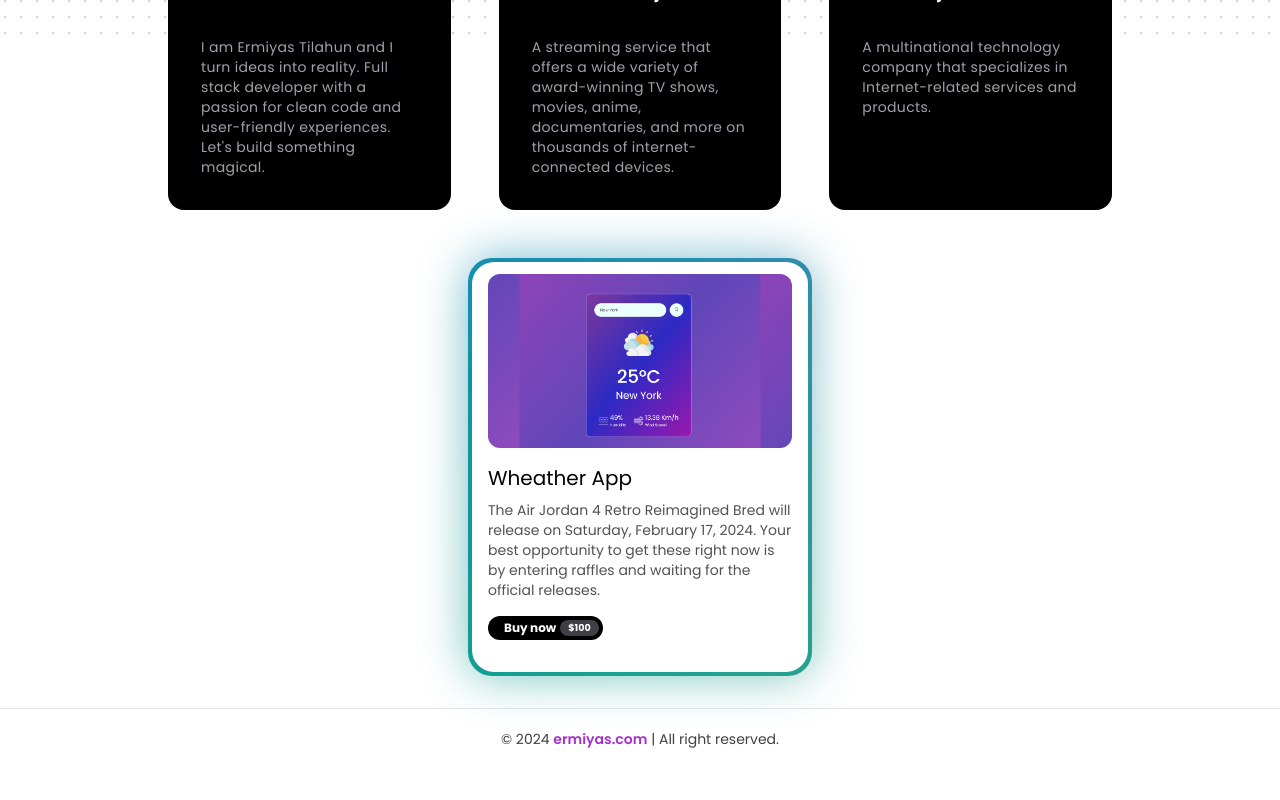
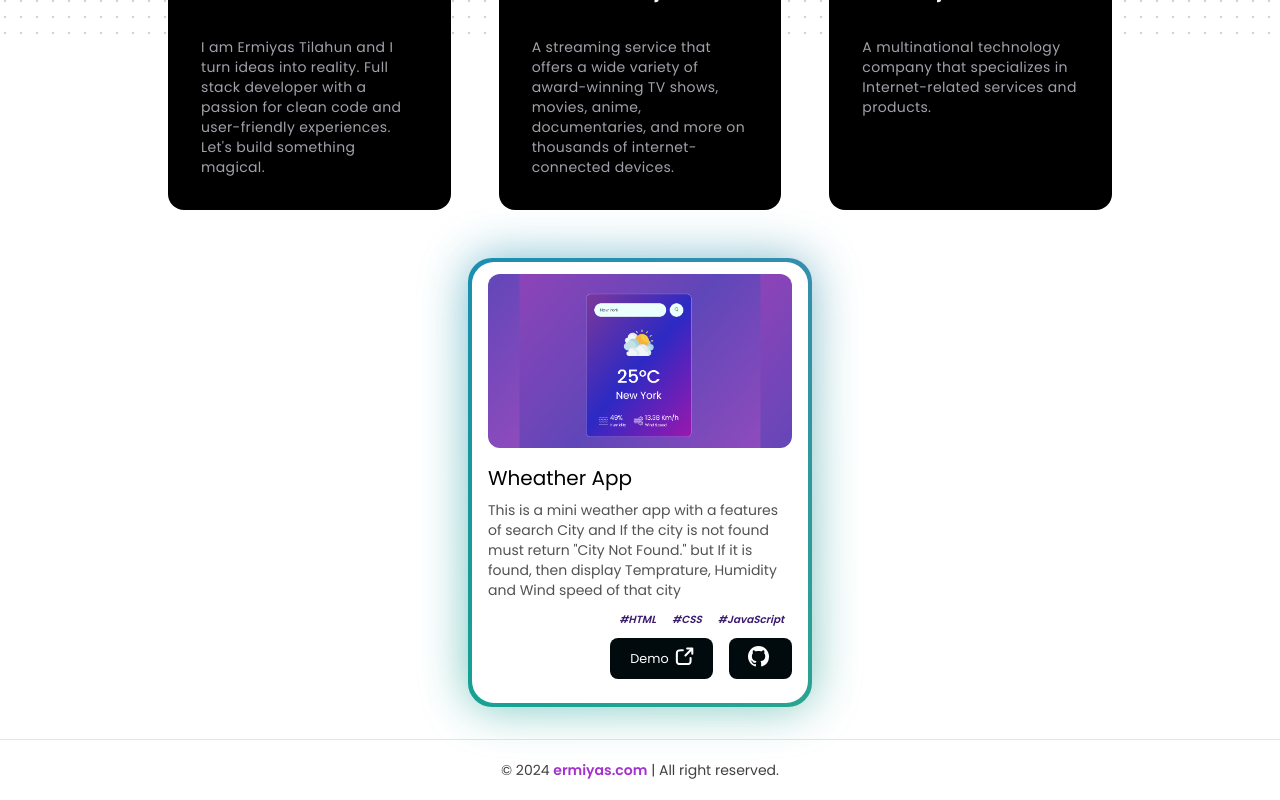
Before and after one commit to Erma-T/frontendprojects, a Next.js app: page / in a window 1280 px wide. Shown: the part 596-1396 px from the top of the page. Before the commit the page ends 1365 px from the top, so only its background shows below. Built offline with nearby package versions, Linux system fonts and the light colour scheme.

Commit message:
card fix

```diff
--- a/src/app/mainsections/projects.module.css
+++ b/src/app/mainsections/projects.module.css
@@ -9,3 +9,14 @@
   .imgclass:hover {
     transform: scale(1.03);
   }
+
+  .icons {
+    gap: 0.5em;
+  }
+  .icons svg {
+    height: 1.2em;
+    width: auto;
+    transition-property: opacity, transform;
+    transition-duration: calc(var(--transition-duration) / 2);
+    transition-delay: 0s;
+  }
--- a/src/app/mainsections/projects.tsx
+++ b/src/app/mainsections/projects.tsx
@@ -12,7 +12,7 @@ const Projects = () =>{
         <div>
             <div className="flex flex-wrap justify-center justify-items-center gap-5">
 
-                <BackgroundGradient className="rounded-[22px] max-w-sm p-4 sm:px-4  sm:pb-8 sm:pt-3  bg-white dark:bg-zinc-900">
+                <BackgroundGradient className="rounded-[22px] max-w-sm p-4 sm:px-4  sm:pb-4 sm:pt-3  bg-white dark:bg-zinc-900">
 
                     <div className={`${styles.imgclass} max-w-[20rem] aspect-[7/4] bg-[url('/images/show.webp')] rounded-xl`} >
 
@@ -24,16 +24,30 @@ const Projects = () =>{
                     </p>
 
                     <p className="text-sm text-neutral-600 dark:text-neutral-400">
-                    The Air Jordan 4 Retro Reimagined Bred will release on Saturday,
-                    February 17, 2024. Your best opportunity to get these right now is by
-                    entering raffles and waiting for the official releases.
+                        This is a mini weather app with a features of search City and If the city is not found must return "City Not Found."
+                        but If it is found, then display Temprature, Humidity and Wind speed of that city
                     </p>
-                    <button className="rounded-full pl-4 pr-1 py-1 text-white flex items-center space-x-1 bg-black mt-4 text-xs font-bold dark:bg-zinc-800">
-                    <span>Buy now </span>
-                    <span className="bg-zinc-700 rounded-full text-[0.6rem] px-2 py-0 text-white">
-                        $100
-                    </span>
-                    </button>
+                    <div className=" w-full flex flex-wrap justify-end justify-items-end pt-[0.7rem]">
+                        <span className="px-[0.5rem] py-[0.1rem] text-[#3a1a6d] text-[0.65rem] font-semibold italic">#HTML</span>
+                        <span className="px-[0.5rem] py-[0.1rem] text-[#3a1a6d] text-[0.65rem] font-semibold italic">#CSS</span>
+                        <span className="px-[0.5rem] py-[0.1rem] text-[#3a1a6d] text-[0.65rem] font-semibold italic">#JavaScript</span>
+                    </div>
+
+                    <div className={`flex justify-end justify-items-end gap-4 py-2`}>
+                        <a className="flex px-[1rem] bg-[#010B0E] py-[0.5rem] rounded-lg" href="https://basicfrontend.netlify.app/" target="_blank">
+                            <span className="font-normal text-[0.8rem] py-[0.2rem] px-1 text-white">Demo</span>
+                            <svg width="1.5rem" height="1.5rem" viewBox="0 0 25 28" fill="none" xmlns="http://www.w3.org/2000/svg"
+                            stroke="#ffffff"><g id="SVGRepo_bgCarrier" stroke-width="0"></g><g id="SVGRepo_tracerCarrier" stroke-linecap="round" stroke-linejoin="round"></g><g id="SVGRepo_iconCarrier"> <path d="M21 9L21 3M21 3H15M21 3L13 11M10 5H7.8C6.11984 5 5.27976 5 4.63803 5.32698C4.07354 5.6146 3.6146 6.07354 3.32698 6.63803C3 7.27976 3 8.11984 3 9.8V16.2C3 17.8802 3 18.7202 3.32698 19.362C3.6146 19.9265 4.07354 20.3854 4.63803 20.673C5.27976 21 6.11984 21 7.8 21H14.2C15.8802 21 16.7202 21 17.362 20.673C17.9265 20.3854 18.3854 19.9265 18.673 19.362C19 18.7202 19 17.8802 19 16.2V14" stroke="#ffffff" stroke-width="2.4" stroke-linecap="round" stroke-linejoin="round"></path> </g></svg>
+                        </a>
+
+                        <a className="flex px-[1.2rem] bg-[#010B0E] py-[0.5rem] rounded-lg" href="https://github.com/Erma-T/30daysFrontEndBasic" target="_blank">
+                            <svg width="25" height="25" viewBox="0 0 19 19" fill="none" xmlns="http://www.w3.org/2000/svg">
+                                <path d="M8 0C3.58 0 0 3.58 0 8c0 3.54 2.29 6.53 5.47 7.59.4.07.55-.17.55-.38 0-.19-.01-.82-.01-1.49-2.01.37-2.53-.49-2.69-.94-.09-.23-.48-.94-.82-1.13-.28-.15-.68-.52-.01-.53.63-.01 1.08.58 1.23.82.72 1.21 1.87.87 2.33.66.07-.52.28-.87.51-1.07-1.78-.2-3.64-.89-3.64-3.95 0-.87.31-1.59.82-2.15-.08-.2-.36-1.02.08-2.12 0 0 .67-.21 2.2.82.64-.18 1.32-.27 2-.27.68 0 1.36.09 2 .27 1.53-1.04 2.2-.82 2.2-.82.44 1.1.16 1.92.08 2.12.51.56.82 1.27.82 2.15 0 3.07-1.87 3.75-3.65 3.95.29.25.54.73.54 1.48 0 1.07-.01 1.93-.01 2.2 0 .21.15.46.55.38A8.013 8.013 0 0 0 16 8c0-4.42-3.58-8-8-8z" fill="white"></path>
+                            </svg>
+                        </a>
+                    </div>
+
+
                 </BackgroundGradient>
 
 
```
